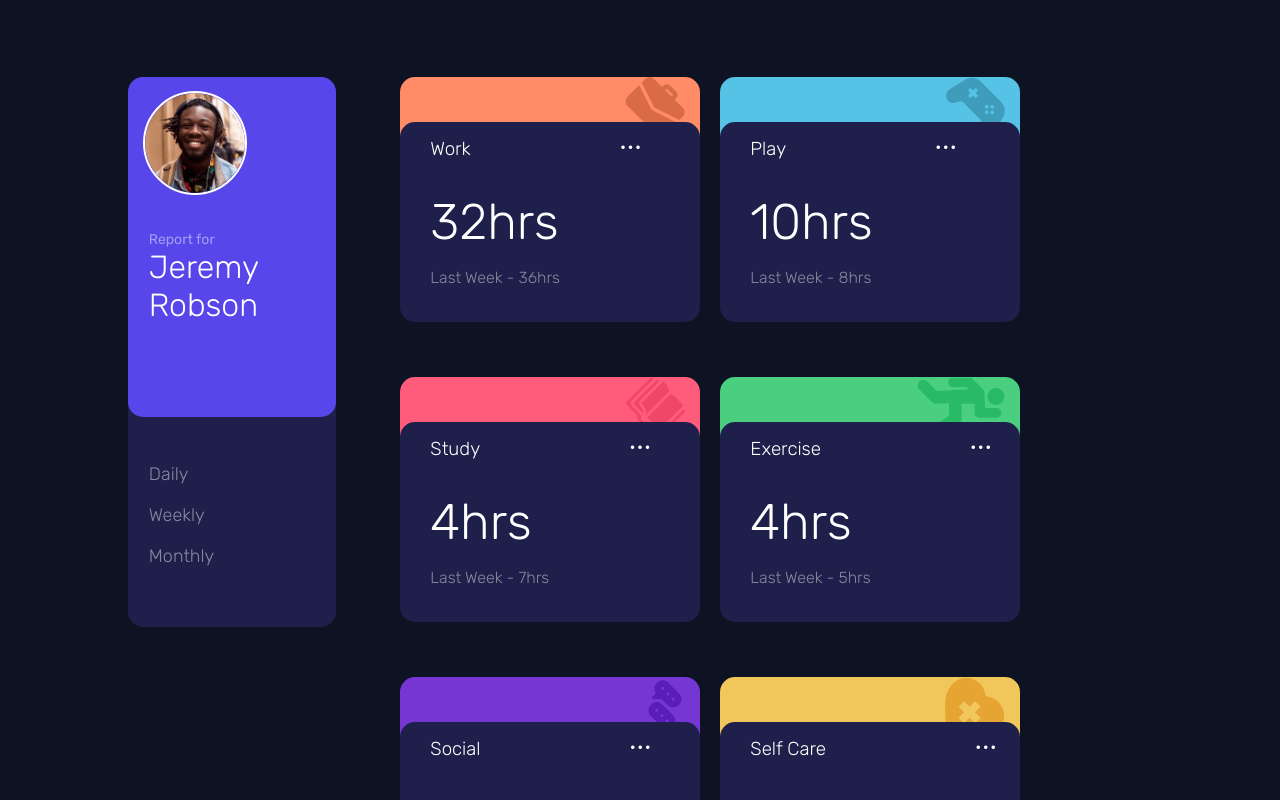
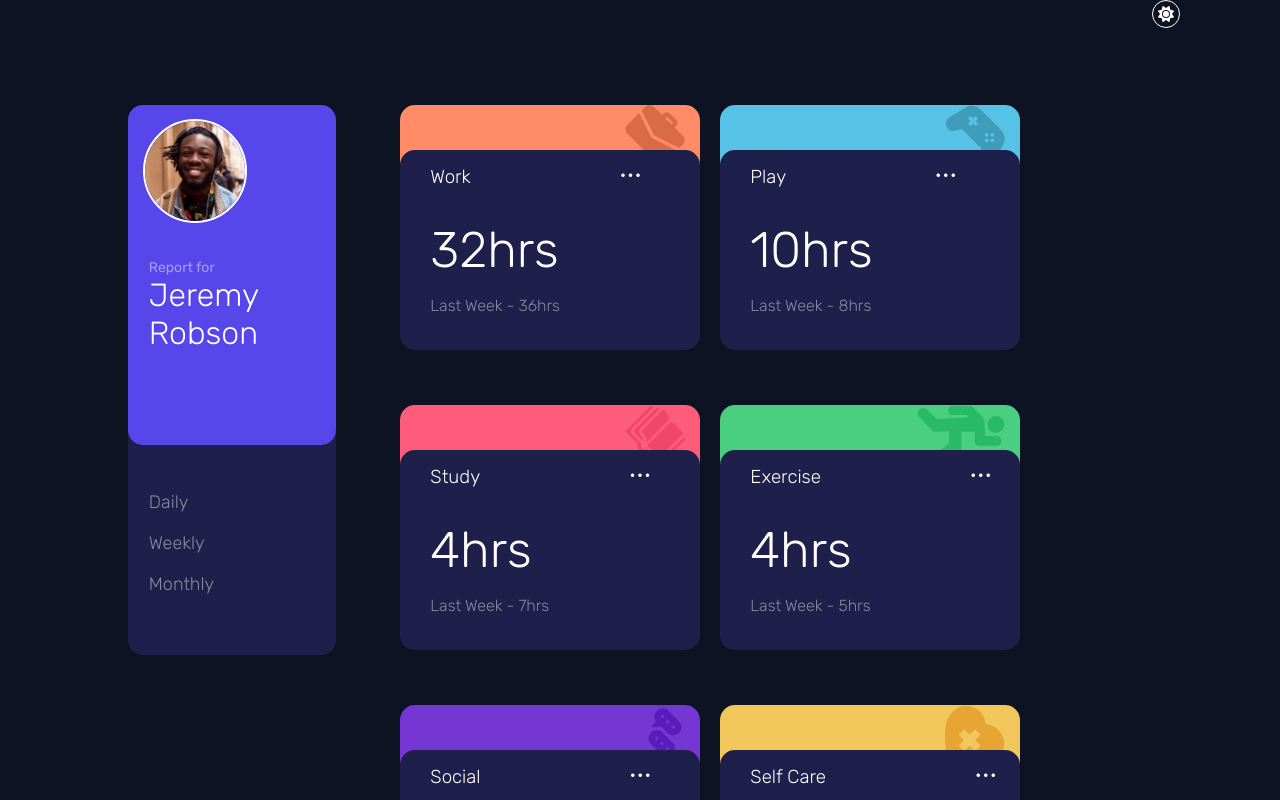
Before and after one commit to ArthurVRoost/React-Time-Tracking, a React (Vite) app: page / in a window 1280 px wide. Shown: the top 800 px of the page. Built offline with nearby package versions, Linux system fonts and the light colour scheme.

Commit message:
debut ligtmode

```diff
--- a/package.json
+++ b/package.json
@@ -10,6 +10,9 @@
     "preview": "vite preview"
   },
   "dependencies": {
+    "@fortawesome/fontawesome-svg-core": "^6.7.2",
+    "@fortawesome/free-solid-svg-icons": "^6.7.2",
+    "@fortawesome/react-fontawesome": "^0.2.2",
     "react": "^19.1.0",
     "react-dom": "^19.1.0"
   },
--- a/src/App.css
+++ b/src/App.css
@@ -8,8 +8,19 @@ body{
 }
 .divApp{
   display: flex;
+  transition: background-color 0.5s ease;
 }
-
+.light-mode{
+  background-color: white;
+  z-index: -2;
+}
+.fa-sun{
+  display: flex;
+  border: 1px solid;
+  padding: 5px;
+  border-radius: 50%;
+  margin-left: 90%;
+}
 @media (max-width: 576px) {
   .divApp{
     flex-direction: column;
--- a/src/App.jsx
+++ b/src/App.jsx
@@ -3,14 +3,19 @@ import data from './data/data.json';
 import './App.css'
 import Personnes from './Components/Personnes/Personnes';
 import Cards from './Components/CardsParent/cards';
-
+import { FontAwesomeIcon } from '@fortawesome/react-fontawesome';
+import { faSun } from '@fortawesome/free-solid-svg-icons';
 
 function App() {
   const [activePeriod, setActivePeriod] = useState("weekly")
-
+  const [lightMode, setLightMode] = useState(false)
+  const toggleTheme = () =>{
+    setLightMode(prev => !prev)
+  }
   return (
     <>
-    <div className='divApp'>
+    <FontAwesomeIcon className='fa-sun' icon={faSun} onClick={toggleTheme} />
+    <div className={`divApp ${lightMode ? 'light-mode' : ''}`}>
       <Personnes activePeriod={activePeriod} setActivePeriod={setActivePeriod}/>
       <Cards activePeriod={activePeriod} data={data}/>
     </div>
```
Also changed, not shown: 1 other file (tests, documents, lock files or other folders).
